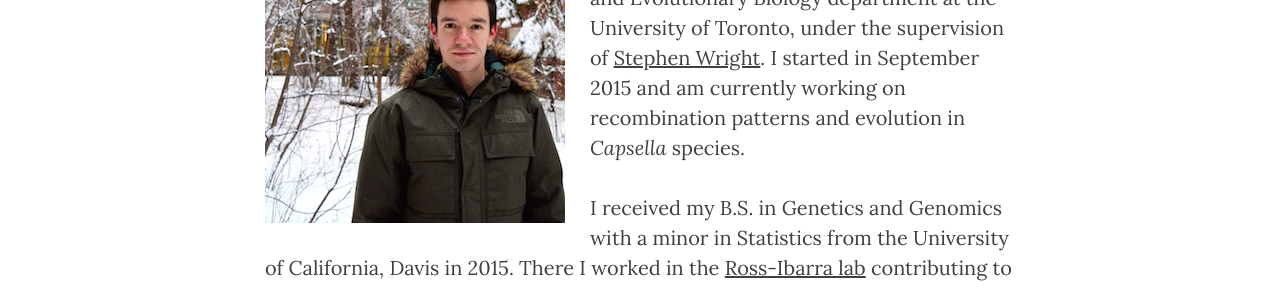
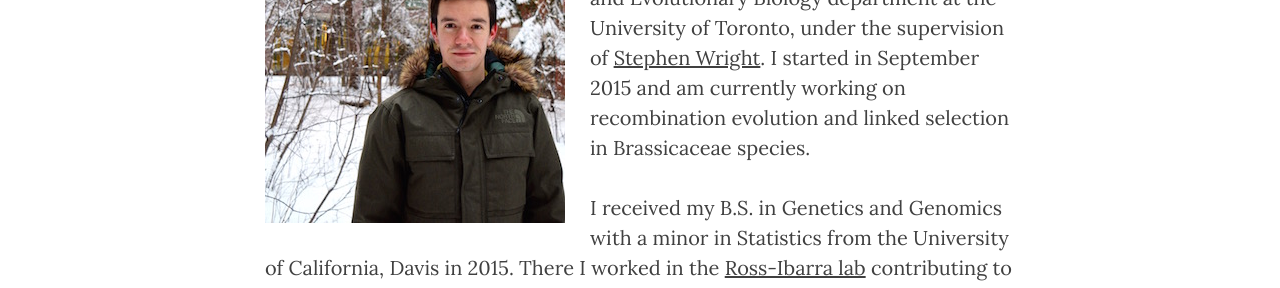
Before and after one commit to tvkent/tvkent.github.io, a Jekyll site: the page built from 1_about.md, in a window 1280 px wide. Shown: the part 575-863 px from the top of the page. Built offline with Jekyll 4.4.1, drawn with Linux system fonts in a browser that asks for light colours; nearby versions of some CDN libraries.

Commit message:
blog fixins

```diff
--- a/1_about.md
+++ b/1_about.md
@@ -10,8 +10,8 @@ header-img: "img/rosie.jpg"
 </div>
 
 
-I'm currently a Ph.D. student in the Ecology and Evolutionary Biology department at the University of Toronto, under the supervision of [Stephen Wright](wright.eeb.utoronto.ca).
-I started in September 2015 and am currently working on recombination patterns and evolution in *Capsella* species.
+I'm currently a Ph.D. student in the Ecology and Evolutionary Biology department at the University of Toronto, under the supervision of [Stephen Wright](http://wright.eeb.utoronto.ca).
+I started in September 2015 and am currently working on recombination evolution and linked selection in Brassicaceae species.
 
 I received my B.S. in Genetics and Genomics with a minor in Statistics from the University of California, Davis in 2015.
-There I worked in the [Ross-Ibarra lab](www.rilab.org) contributing to research on genome size evolution, [scripts](https://github.com/arundurvasula/angsd-wrapper) to improve usability and visualizaiton of population genomic software, and crop-wild introgression in *Oryza*.
+There I worked in the [Ross-Ibarra lab](http://www.rilab.org) contributing to research on genome size evolution, [scripts](https://github.com/mojaveazure/angsd-wrapper) to improve usability and visualizaiton of population genomic software, and crop-wild introgression in *Oryza*.
--- a/Gemfile
+++ b/Gemfile
@@ -1,2 +1,7 @@
 source 'https://rubygems.org'
+
 gem 'github-pages'
+group :jekyll_plugins do
+  gem "jekyll-paginate"
+  gem "jekyll-feed"
+end
--- a/_config.yml
+++ b/_config.yml
@@ -4,13 +4,13 @@
 email: tyler.kent@mail.utoronto.ca
 description: "Personal site for Tyler Kent"
 baseurl: ""
-url: "tvkent.github.io"
+url: "http://tvkent.github.io"
 twitter_username: tylervkent
 github_username:  tvkent
 
 # Build settings
 markdown: kramdown
-highlighter: pygments
-permalink: pretty
+highlighter: rouge
 paginate: 5
 exclude: ["less","node_modules","Gruntfile.js","package.json","README.md"]
+gems: [jekyll-paginate, jekyll-feed]
```
Also changed, not shown: _posts/2016-02-17-post1.markdown (renamed from _posts/post1.markdown).
